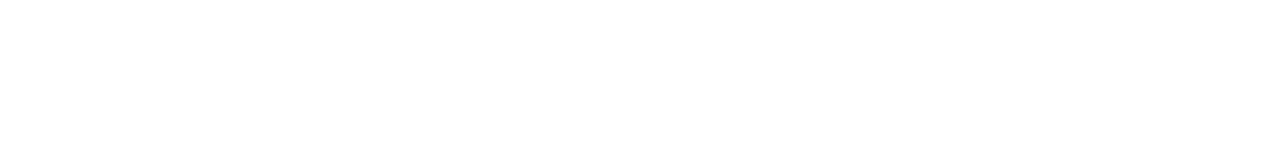
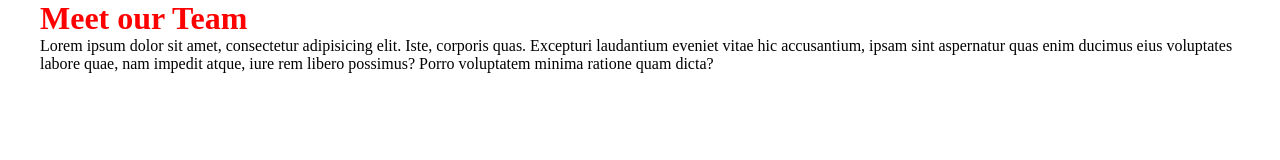
Before and after one commit to MattiaPaiano91/html-css-float-cards, a plain HTML site: page index.html in a window 1280 px wide. Drawn offline with Linux system fonts and the light colour scheme.

Commit message:
-creato header con titolo -creati box per immagini

```diff
--- a/css/style.css
+++ b/css/style.css
@@ -0,0 +1,17 @@
+/* RESET */
+*{
+    margin: 0;
+    padding: 0;
+    box-sizing: border-box;
+}
+
+/* header */
+
+.title{
+    color: red;
+}
+
+.container{
+    width: 1200px;
+    margin: auto;
+}
--- a/index.html
+++ b/index.html
@@ -4,8 +4,24 @@
     <meta charset="UTF-8">
     <meta name="viewport" content="width=device-width, initial-scale=1.0">
     <title>Document</title>
+    <link rel="stylesheet" href="./css/style.css">
 </head>
 <body>
+    <div class="container">
+        <header>
+            <h1 class="title">Meet our Team</h1>
+        </header>
+        <main>
+            <p>Lorem ipsum dolor sit amet, consectetur adipisicing elit. Iste, corporis quas. Excepturi laudantium eveniet vitae hic accusantium, ipsam sint aspernatur quas enim ducimus eius voluptates labore quae, nam impedit atque, iure rem libero possimus? Porro voluptatem minima ratione quam dicta?
+            </p>
 
+            <div class="box1"></div>
+            <div class="box2"></div>
+            <div class="box3"></div>
+            <div class="box4"></div>
+            <div class="box5"></div>
+            <div class="box6"></div>
+        </main>
+    </div>
 </body>
 </html>
```
Also changed, not shown: assets/img/female1.png (added), assets/img/female2.png (added), assets/img/female3.png (added), assets/img/male1.png (added), assets/img/male2.png (added), assets/img/male3.png (added), assets/screen.png (added).
